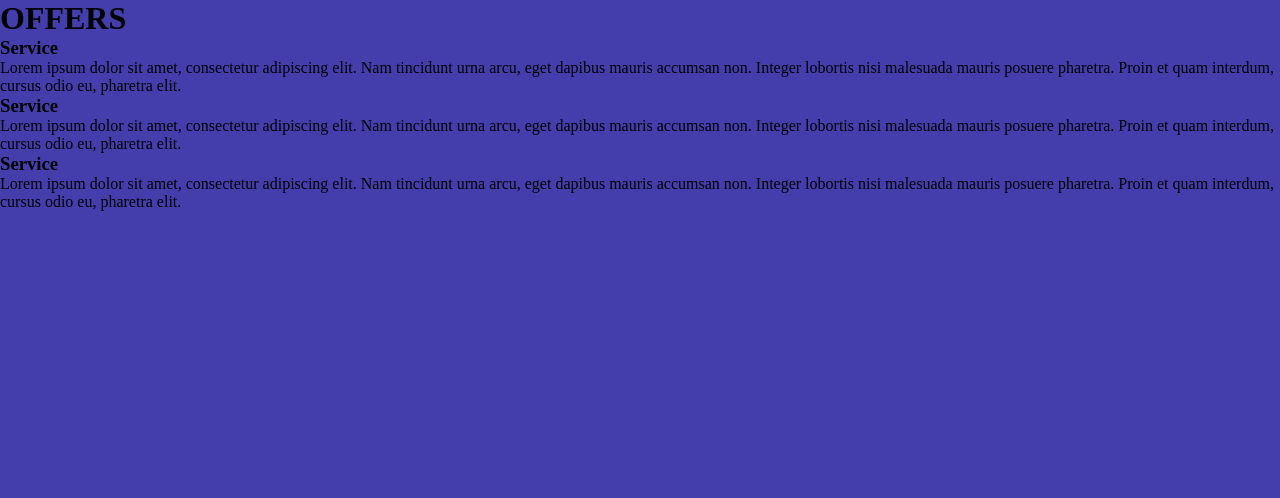
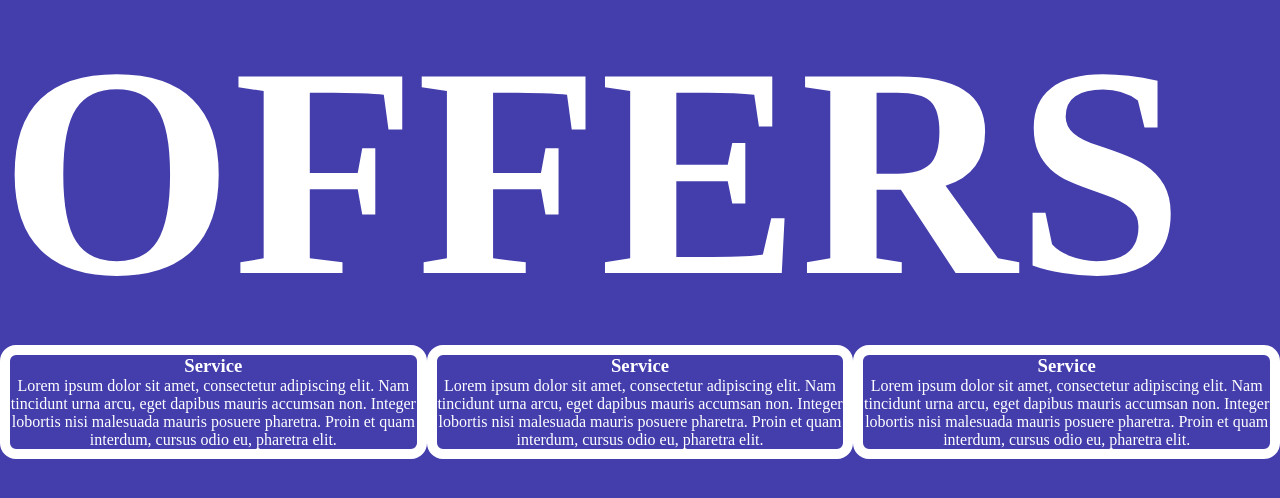
Before and after one commit to mpatel18/Builder-Service-Site, a Vue app in the folder site/: page /offer in a window 1280 px wide. Shown: the top 498 px of the page. Built offline with nearby package versions, Linux system fonts and the light colour scheme.

Commit message:
added basic styling to offer view

```diff
--- a/site/src/components/Info.vue
+++ b/site/src/components/Info.vue
@@ -52,6 +52,16 @@ export default {
 }
 </script>
 
-<style>
+<style lang="scss" scoped>
+    .info {
+        display: flex;
+        justify-content: space-evenly;
 
+        .service {
+            color: white;
+            border: 10px solid white;
+            border-radius: 1em;
+            text-align: center;
+        }
+    }
 </style>
--- a/site/src/views/Offer.vue
+++ b/site/src/views/Offer.vue
@@ -22,5 +22,11 @@ export default {
   .offer {
     background: #443EAD;
     height: 100vh;
+
+    h1 {
+      color: white;
+      font-size: 300px;
+      font-style: bold;
+    }
   }
 </style>
```
